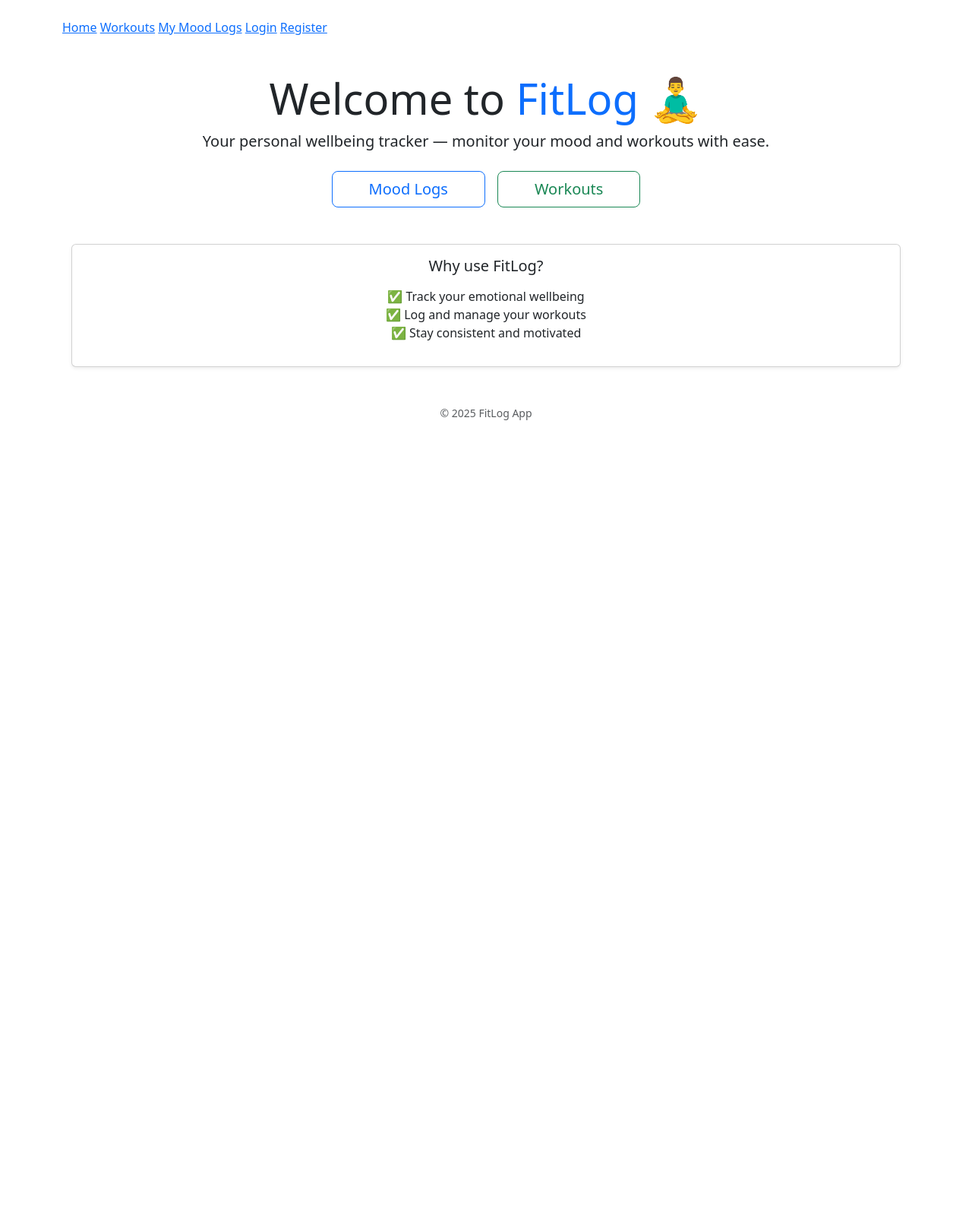
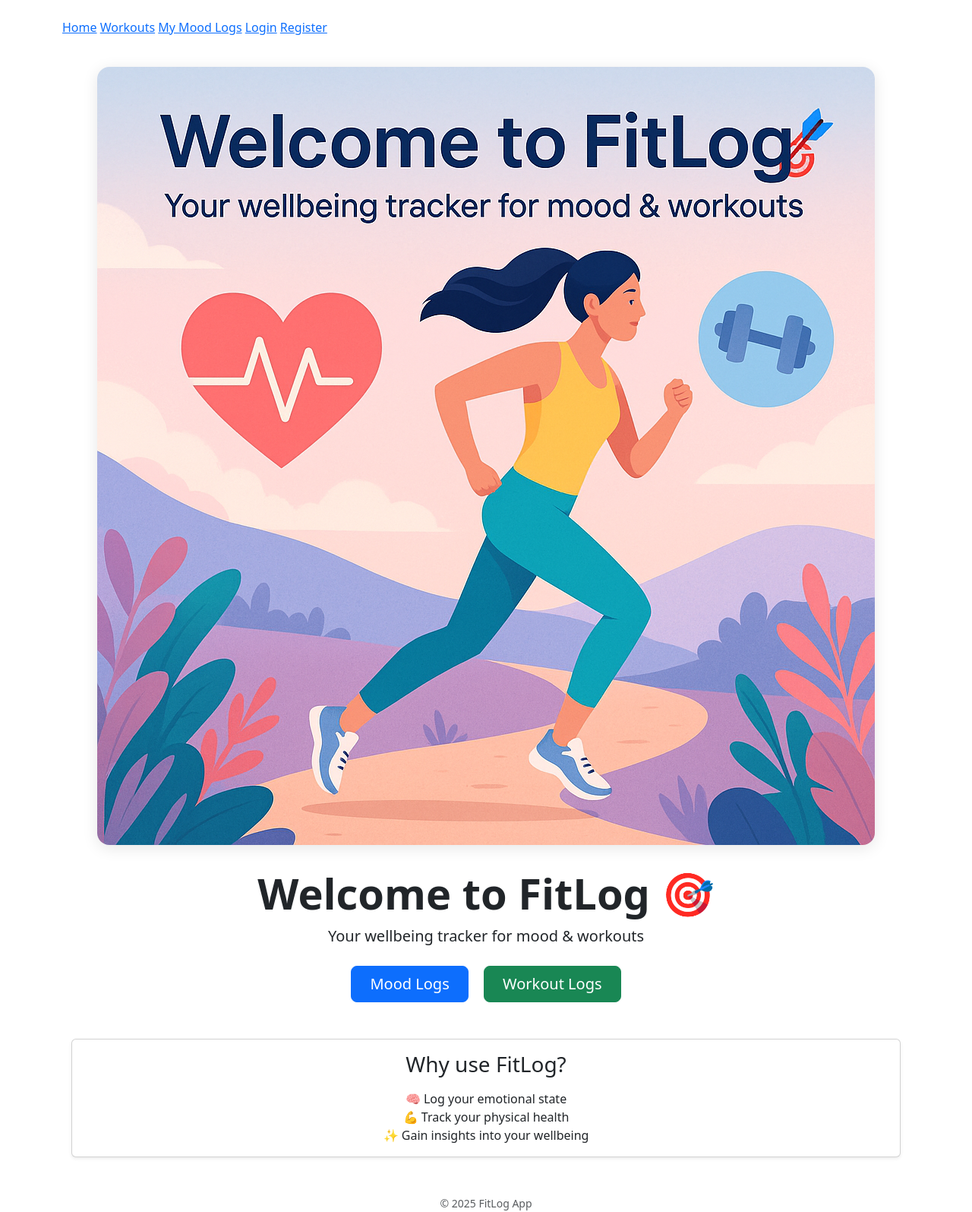
Before and after one commit to bobes81/Wellbeing-Tracker-App, a Django app: page / in a window 1280 px wide. Shown: the whole page at 76% size. Before the commit the page ends 553 px from the top, so only its background shows below. Run offline with Django 5.2, Linux system fonts and the light colour scheme; parts of the project's set-up code (start-up, migrations or seed data) failed here and were passed over; some libraries are stand-ins or nearby versions.

Commit message:
Styled homepage with hero image and improved layout

```diff
--- a/templates/tracker/home.html
+++ b/templates/tracker/home.html
@@ -1,28 +1,41 @@
 {% extends "base.html" %}
+{% load static %}
 
 {% block content %}
-<div class="container text-center mt-5">
-  <h1 class="display-4">Welcome to <span class="text-primary">FitLog</span> 🧘‍♂️</h1>
-  <p class="lead mb-4">Your personal wellbeing tracker — monitor your mood and workouts with ease.</p>
+  <style>
+    .hero {
+      margin-top: 40px;
+      margin-bottom: 40px;
+      text-align: center;
+    }
+    .hero img {
+      max-width: 100%;
+      height: auto;
+      border-radius: 1rem;
+      box-shadow: 0 4px 20px rgba(0,0,0,0.1);
+      margin-bottom: 30px;
+    }
+  </style>
 
-  <div class="d-flex justify-content-center gap-3 mb-4">
-    <a href="{% url 'mood_list' %}" class="btn btn-outline-primary btn-lg px-5">
-      Mood Logs
-    </a>
-    <a href="{% url 'workout_list' %}" class="btn btn-outline-success btn-lg px-5">
-      Workouts
-    </a>
-  </div>
+  <div class="container hero">
+    <img src="{% static 'images/fitlog_hero.png' %}" alt="FitLog Hero Image">
+    <h1 class="display-4 fw-bold">Welcome to FitLog 🎯</h1>
+    <p class="lead">Your wellbeing tracker for mood & workouts</p>
 
-  <div class="card mt-5 shadow-sm">
-    <div class="card-body">
-      <h5 class="card-title">Why use FitLog?</h5>
-      <ul class="list-unstyled mt-3">
-        <li>✅ Track your emotional wellbeing</li>
-        <li>✅ Log and manage your workouts</li>
-        <li>✅ Stay consistent and motivated</li>
-      </ul>
+    <div class="text-center my-4">
+      <a href="{% url 'mood_list' %}" class="btn btn-primary btn-lg mx-2 px-4">Mood Logs</a>
+      <a href="{% url 'workout_list' %}" class="btn btn-success btn-lg mx-2 px-4">Workout Logs</a>
+    </div>
+
+    <div class="card shadow-sm mt-5">
+      <div class="card-body">
+        <h3 class="card-title">Why use FitLog?</h3>
+        <p class="card-text mt-3">
+          🧠 Log your emotional state <br>
+          💪 Track your physical health <br>
+          ✨ Gain insights into your wellbeing
+        </p>
+      </div>
     </div>
   </div>
-</div>
 {% endblock %}
```
Also changed, not shown: static/images/fitlog_hero.png (added).
